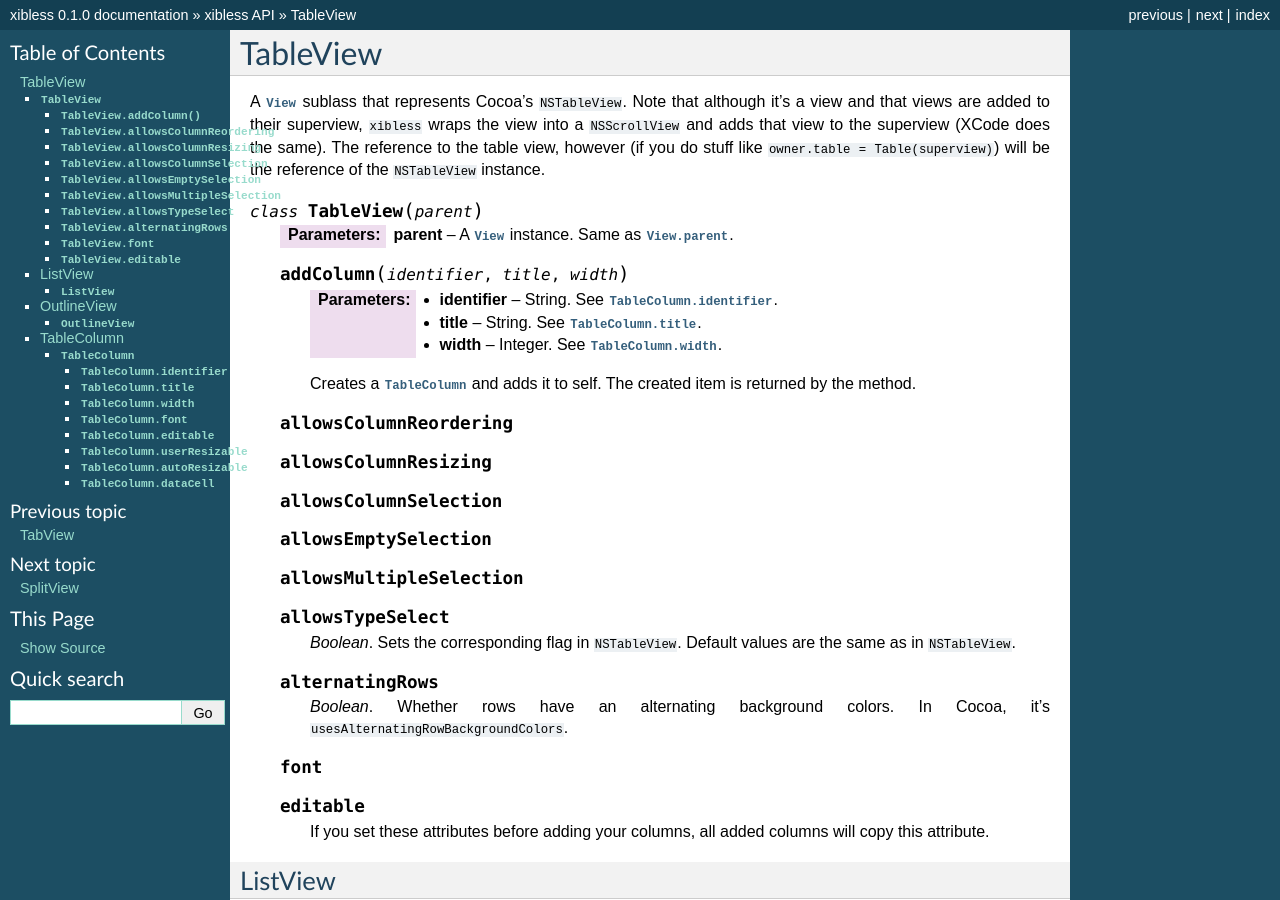
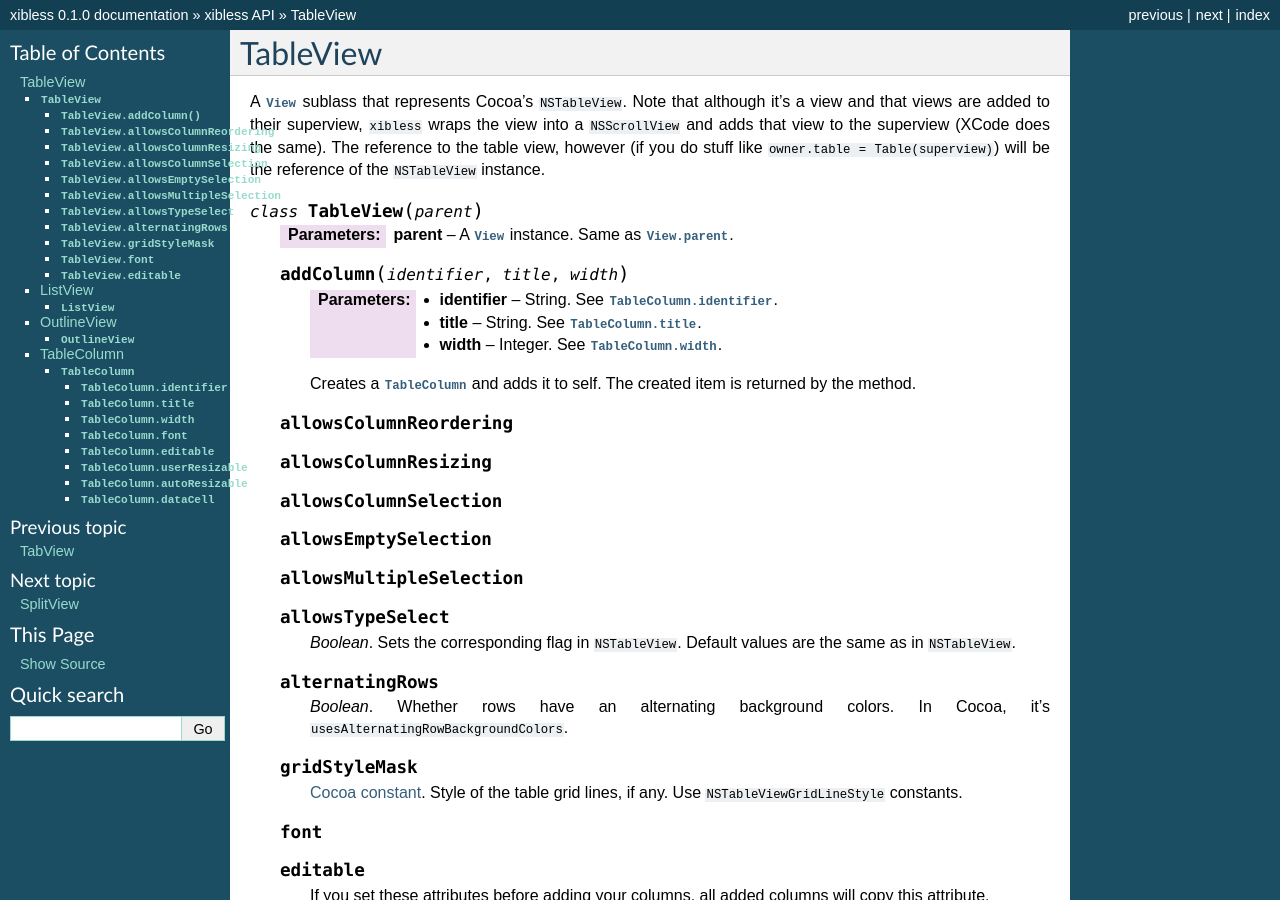
Before and after one commit to hsoft/xibless, a Sphinx documentation site: the page built from docs/api/table.rst, in a window 1280 px wide and 900 px high. Built offline with Sphinx 7.4.7, drawn with Linux system fonts in a browser that asks for light colours.

Commit message:
Updated docs.

```diff
--- a/docs/api/table.rst
+++ b/docs/api/table.rst
@@ -34,6 +34,11 @@ adds that view to the superview (XCode does the same). The reference to the tabl
 
         *Boolean*. Whether rows have an alternating background colors. In Cocoa, it's
         ``usesAlternatingRowBackgroundColors``.
+
+    .. attribute:: gridStyleMask
+
+        :ref:`Cocoa constant <literal-consts>`. Style of the table grid lines, if any. Use
+        ``NSTableViewGridLineStyle`` constants.
 
     .. attribute:: font
     .. attribute:: editable
--- a/docs/basics.rst
+++ b/docs/basics.rst
@@ -79,6 +79,9 @@ constant in ``xibless`` (see :doc:`api/const`) wrapping every Cocoa constant, bu
 work and I'm often too excited doing not-boring work to spend time wrapping constants. But
 eventually...
 
+**Bitwise OR-ed flags**. Some attributes are actually masks, which required bitwise-OR-ed values.
+Well, you can do that in ``xibless``. Use the ``|`` char as in ``const.flag1 | const.flag2``.
+
 Memory Management
 -----------------
 
```
